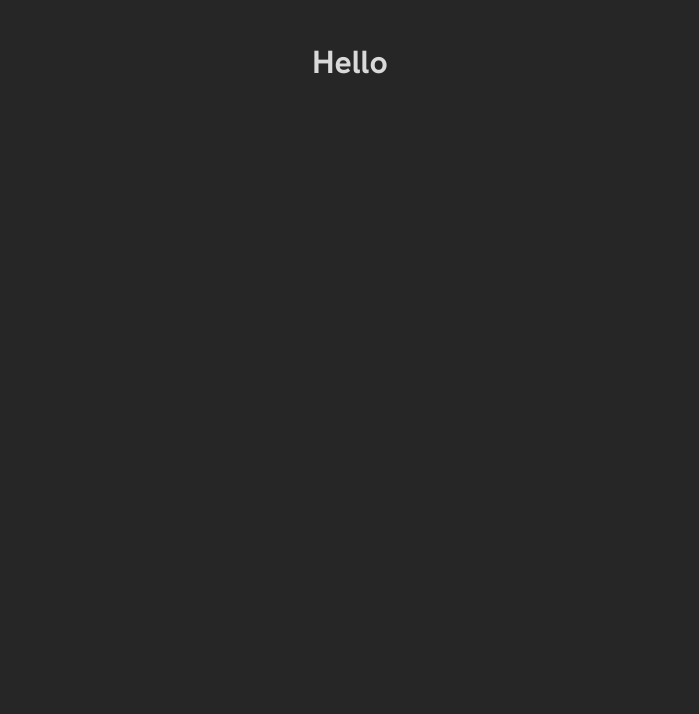
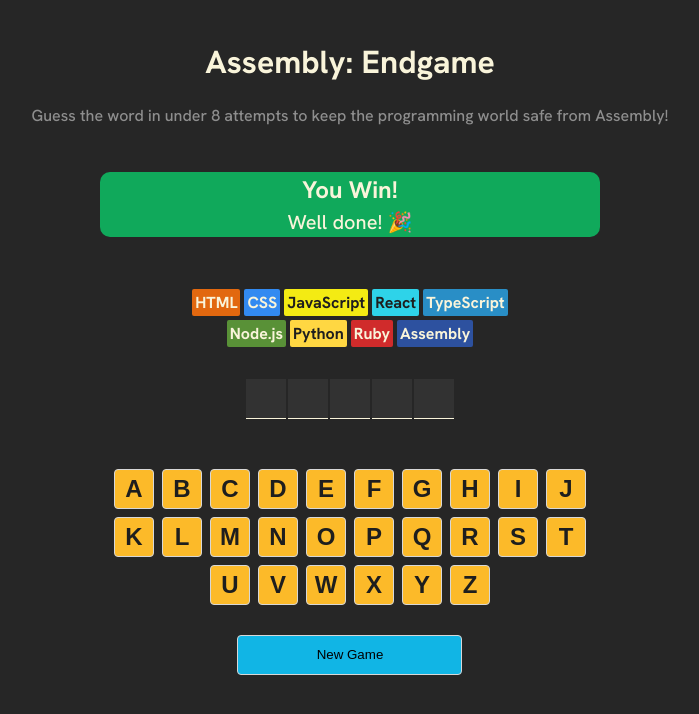
Before and after one commit to jpitzer5/Assembly-Endgame, a React (Vite) app: page / in a window 1280 px wide. Shown: the top 714 px of the page, without its empty margins (290-989 px from the left). Built offline with nearby package versions, Linux system fonts and the light colour scheme.

Commit message:
finished all sections of game and added funcitonality to only show guessed letters in the target word, highlight guessed letters in the keyboard green/red based on if they are in the target word, save the guessed letters to state, and calculate the number of incorrect guesses

```diff
--- a/package.json
+++ b/package.json
@@ -10,6 +10,7 @@
     "preview": "vite preview"
   },
   "dependencies": {
+    "clsx": "^2.1.1",
     "react": "19.0.0",
     "react-dom": "19.0.0"
   },
--- a/src/App.jsx
+++ b/src/App.jsx
@@ -1,10 +1,36 @@
 import { useState } from 'react'
 import Header from './components/Header'
+import Status from './components/Status'
+import Languages from './components/Languages'
+import Word from './components/Word'
+import Keyboard from './components/Keyboard'
 
 export default function App() {
+  const alphabet = "abcdefghijklmnopqrstuvwxyz"
+
+  const [currentWord, setCurrentWord] = useState("react")
+
+  const [guessed, setGuessed] = useState([])
+
+  const wrongGuessCount = guessed.filter(char => !currentWord.includes(char)).length
+  console.log(wrongGuessCount)
+
+  function letterClick(letter) {
+    if (!guessed.includes(letter)) {
+      setGuessed(prev => [...prev, letter])
+    }
+  }
+
+  console.log(guessed)
+
   return (
     <main>
       <Header />
+      <Status />
+      <Languages />
+      <Word word={currentWord} guessed={guessed} />
+      <Keyboard click={letterClick} alphabet={alphabet} word={currentWord} guessed={guessed} />
+      <button className="new-game">New Game</button>
     </main>
   )
 }
--- a/src/components/Header.jsx
+++ b/src/components/Header.jsx
@@ -1,5 +1,8 @@
 export default function Header() {
     return (
-        <h1>Hello</h1>
+        <header>
+            <h1>Assembly: Endgame</h1>
+            <p className="instructions">Guess the word in under 8 attempts to keep the programming world safe from Assembly!</p>
+        </header>
     )
 }
--- /dev/null
+++ b/src/components/Keyboard.jsx
@@ -0,0 +1,17 @@
+import clsx from "clsx"
+
+export default function Keyboard({ alphabet, click, word, guessed }) {
+    const keys = alphabet.split("").map(letter => <button
+                                                    onClick={() => click(letter)}
+                                                    key={letter}
+                                                    id={letter}
+                                                    className={clsx(guessed.includes(letter) && word.includes(letter) && "right",
+                                                        guessed.includes(letter) && !word.includes(letter) && "wrong")}
+                                                >{letter.toUpperCase()}</button>)
+
+    return (
+        <section className="keyboard">
+            {keys}
+        </section>
+    )
+}
--- /dev/null
+++ b/src/components/Languages.jsx
@@ -0,0 +1,11 @@
+import { languages } from "../languages"
+
+export default function Languages() {
+    const langElems = languages.map(lang => <p key={lang.name} style={{backgroundColor: lang.backgroundColor, color: lang.color}}>{lang.name}</p>)
+
+    return (
+        <div className="languages">
+            {langElems}
+        </div>
+    )
+}
--- /dev/null
+++ b/src/components/Status.jsx
@@ -0,0 +1,11 @@
+export default function Status() {
+    const style = {
+        backgroundColor: "#10A95B"
+    }
+    return (
+        <div style={style} className="status">
+            <h2>You Win!</h2>
+            <p>Well done! 🎉</p>
+        </div>
+    )
+}
--- /dev/null
+++ b/src/components/Word.jsx
@@ -0,0 +1,14 @@
+import { useState } from "react";
+
+export default function Word({ word, guessed }) {
+    const letters = word.split("").map((letter, idx) => (
+    <span key={idx} >
+        {guessed.includes(letter) ? letter.toUpperCase() : ""}
+    </span>))
+
+    return (
+        <section className="word">
+            {letters}
+        </section>
+    )
+}
--- a/src/index.css
+++ b/src/index.css
@@ -5,10 +5,156 @@
 body {
   margin: 0;
   font-family: "Hanken Grotesk", Arial, sans-serif;
+  font-weight: 500;
   background-color: #262626;
   color: #D9D9D9;
   padding: 20px;
   height: 100vh;
   display: flex;
+  flex-direction: column;
+  align-items: center;
+}
+
+main {
+  display: flex;
+  flex-direction: column;
+  align-items: center;
+}
+
+button {
+  cursor: pointer;
+}
+
+header {
+  text-align: center;
+}
+
+h1 {
+  font-size:2rem;
+  color: #F9F4DA;
+}
+
+header > p {
+  font-size: 1rem;
+  color: #8E8E8E;
+}
+
+.status {
+  margin-top: 30px;
+  display: flex;
+  flex-direction: column;
   justify-content: center;
+  text-align: center;
+
+  border-radius: 10px;
+  width: 500px;
 }
+
+.status > h2 {
+  font-size: 1.5rem;
+  color: #F9F4DA;
+  margin: 2px;
+}
+
+.status > p {
+  font-size: 1.25rem;
+  color: #F9F4DA;
+  margin: 2px;
+}
+
+.languages {
+  margin-top: 50px;
+  display: flex;
+  flex-wrap: wrap;
+  width: 325px;
+  justify-content: center;
+
+  font-weight: 700;
+  font-size: 1rem;
+}
+
+.languages > p {
+  margin: 2px;
+  padding: 3px;
+  border-radius: 2px;
+  border: none;
+}
+
+.word {
+  display: flex;
+  align-items: flex-start;
+  margin-top: 30px;
+  gap: 2px;
+}
+
+.word > span {
+  display: flex;
+  justify-content: center;
+  align-items: center;
+
+  background: #323232;
+  border-bottom: 1px solid #F9F4DA;
+  width: 40px;
+  height: 40px;
+
+  font-weight: 700;
+  font-size: 2rem;
+  text-align: center;
+
+  color: #F9F4DA;
+}
+
+.keyboard {
+  margin-top: 50px;
+  display: flex;
+  flex-direction: row;
+  flex-wrap: wrap;
+  justify-content: center;
+  align-items: center;
+  align-content: center;
+  padding: 0px;
+  gap: 8px;
+
+  width: 480px;
+}
+
+.keyboard > button {
+  display: flex;
+  justify-content: center;
+  align-items: center;
+  padding: 6px;
+  gap: 6px;
+
+  width: 40px;
+  height: 40px;
+
+  background: #FCBA29;
+  border: 1px solid #D7D7D7;
+  border-radius: 4px;
+
+  font-weight: 600;
+  font-size: 1.5rem;
+  text-align: center;
+
+  color: #1E1E1E;
+}
+
+.keyboard > button.right {
+  background: #10A95B;
+}
+
+.keyboard > button.wrong {
+  background: #EC5D49;
+}
+
+button.new-game {
+  margin-top: 30px;
+  background-color: #11B5E5;
+  border: 1px solid #D7D7D7;
+  border-radius: 4px;
+  width: 225px;
+  height: 40px;
+  padding: 6px 12px;
+  display: block;
+  margin-inline: auto;
+}
--- /dev/null
+++ b/src/languages.js
@@ -0,0 +1,47 @@
+export const languages = [
+    {
+        name: "HTML",
+        backgroundColor: "#E2680F",
+        color: "#F9F4DA",
+    },
+    {
+        name: "CSS",
+        backgroundColor: "#328AF1",
+        color: "#F9F4DA",
+    },
+    {
+        name: "JavaScript",
+        backgroundColor: "#F4EB13",
+        color: "#1E1E1E",
+    },
+    {
+        name: "React",
+        backgroundColor: "#2ED3E9",
+        color: "#1E1E1E",
+    },
+    {
+        name: "TypeScript",
+        backgroundColor: "#298EC6",
+        color: "#F9F4DA",
+    },
+    {
+        name: "Node.js",
+        backgroundColor: "#599137",
+        color: "#F9F4DA",
+    },
+    {
+        name: "Python",
+        backgroundColor: "#FFD742",
+        color: "#1E1E1E",
+    },
+    {
+        name: "Ruby",
+        backgroundColor: "#D02B2B",
+        color: "#F9F4DA",
+    },
+    {
+        name: "Assembly",
+        backgroundColor: "#2D519F",
+        color: "#F9F4DA",
+    },
+]
```
Also changed, not shown: 1 other file (tests, documents, lock files or other folders).
